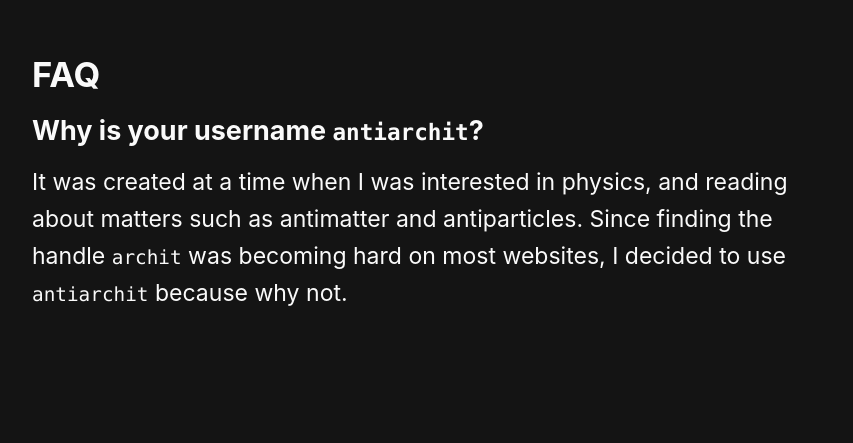
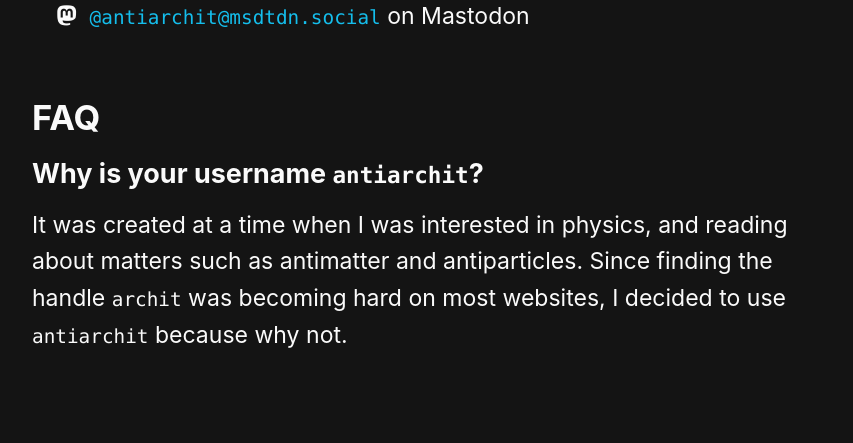
Before and after one commit to antiarchit/antiarchit.github.io, a plain HTML site: page index.html in a window 1280 px wide. Shown: the part 1014-1457 px from the top of the page, without its empty margins (208-1061 px from the left). Before the commit the page ends 1415 px from the top, so only its background shows below. Drawn offline with Linux system fonts and the light colour scheme; a web font is replaced by a local one.

Commit message:
add mstdn

```diff
--- a/index.html
+++ b/index.html
@@ -82,6 +82,13 @@
         >
         on Instagram
       </li>
+      <li>
+        <span class="fa-li"><i class="fab fa-mastodon"></i> </span>
+        <a rel="me" href="https://mstdn.social/@antiarchit"
+          ><code>@antiarchit@msdtdn.social</code></a
+        >
+        on Mastodon
+      </li>
     </ul>
 
     <h2>FAQ</h2>
```
